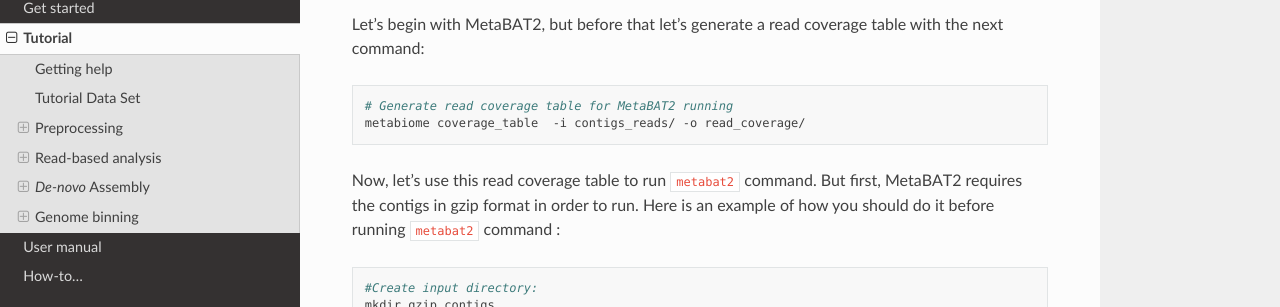
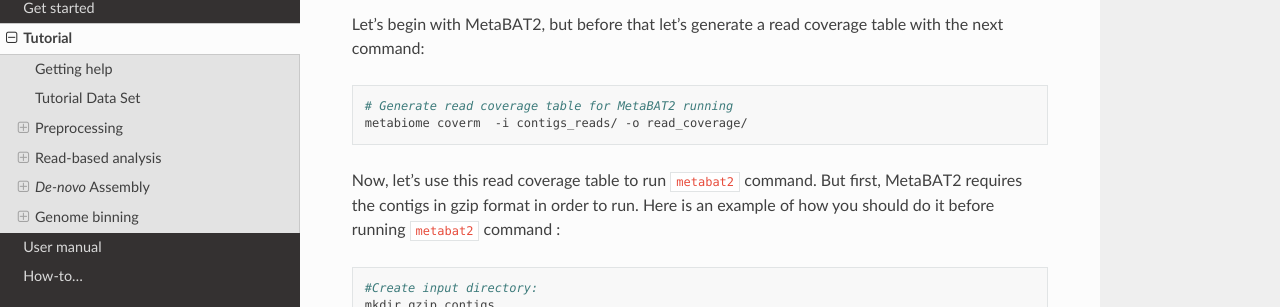
Before and after one commit to Nesper94/Metabiome, a Sphinx documentation site: the page built from documentation/source/tutorial.rst, in a window 1280 px wide and 900 px high, scrolled down 6641 px. Shown: the part 144-451 px from the top of the window. Built offline with Sphinx 7.4.7 and the Read the Docs theme 2.0.0, drawn with Linux system fonts in a browser that asks for light colours.

Commit message:
Change the name of metabiome cover_table to metabiome coverm
-Change the name of 'metabiome cover_table' to its newer form
'metabiome coverm' in the genome binning section.

```diff
--- a/documentation/source/tutorial.rst
+++ b/documentation/source/tutorial.rst
@@ -354,7 +354,7 @@ coverage table with the next command:
 .. code-block:: bash
 
     # Generate read coverage table for MetaBAT2 running
-    metabiome coverage_table  -i contigs_reads/ -o read_coverage/
+    metabiome coverm  -i contigs_reads/ -o read_coverage/
 
 Now, let's use this read coverage table to run :code:`metabat2` command.
 But first, MetaBAT2 requires the contigs in gzip format in order to run.
```
